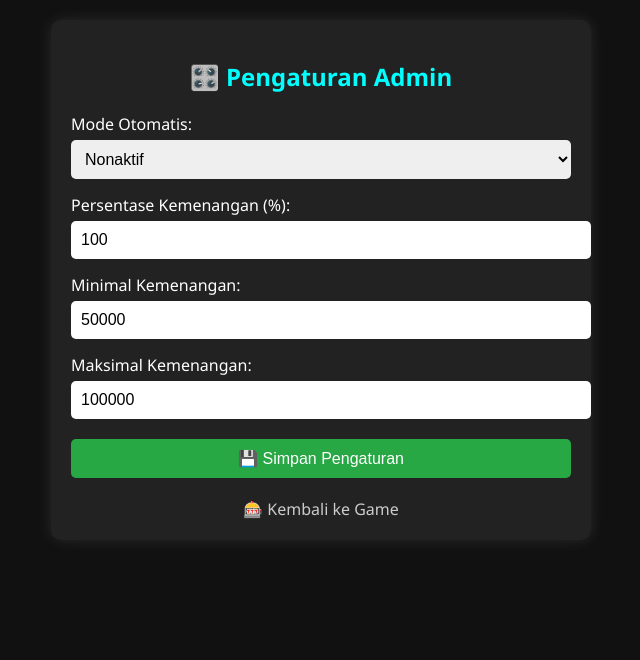
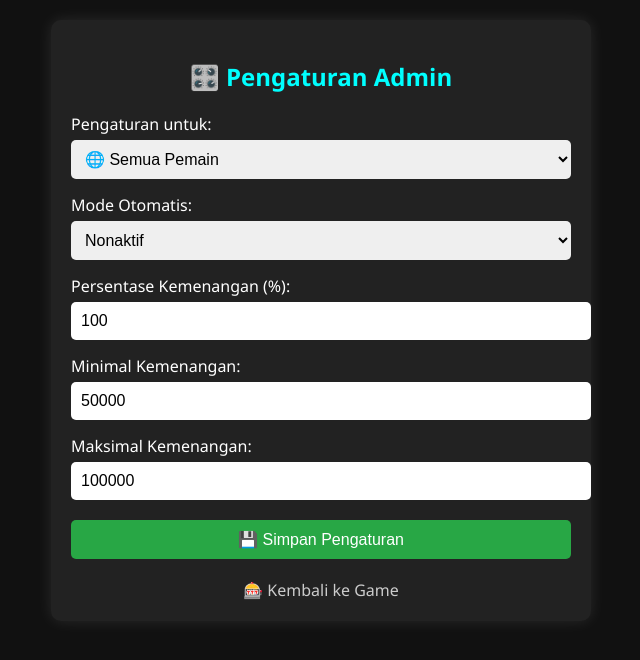
Before and after one commit to Arvan001/slot-edukasi, a Flask app: page /admin in a window 1280 px wide. Shown: the top 660 px of the page, without its empty margins (319-959 px from the left). Run offline with Flask 3, Linux system fonts and the light colour scheme; a user stored in the database is signed in.

Commit message:
Update admin.html

```diff
--- a/templates/admin.html
+++ b/templates/admin.html
@@ -64,6 +64,13 @@
 <body>
   <div class="container">
     <h2>🎛️ Pengaturan Admin</h2>
+
+    <label for="pengguna">Pengaturan untuk:</label>
+    <select id="pengguna">
+      <option value="global">🌐 Semua Pemain</option>
+      <option value="personal">👤 Akun Ini Saja</option>
+    </select>
+
     <label for="mode">Mode Otomatis:</label>
     <select id="mode">
       <option value="true">Aktif</option>
@@ -96,12 +103,15 @@
 
     async function simpan() {
       const status = document.getElementById('status');
+      const pengguna = document.getElementById('pengguna').value;
       const pengaturan = {
         modeOtomatis: document.getElementById('mode').value === 'true',
         persentaseMenang: parseInt(document.getElementById('rate').value),
         minMenang: parseInt(document.getElementById('min').value),
-        maxMenang: parseInt(document.getElementById('max').value)
+        maxMenang: parseInt(document.getElementById('max').value),
+        target: pengguna
       };
+
       const res = await fetch('/pengaturan', {
         method: 'POST',
         headers: { 'Content-Type': 'application/json' },
```
